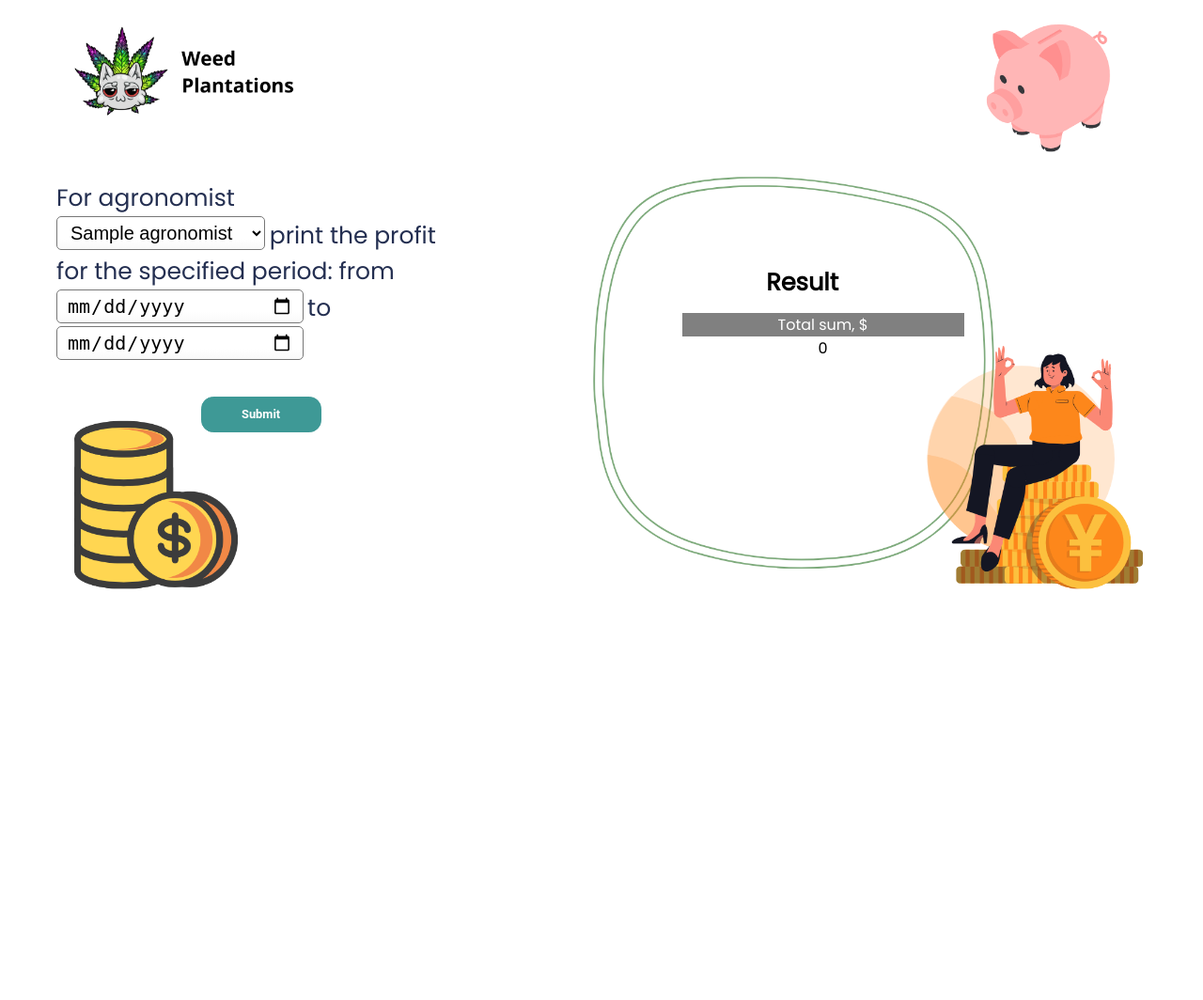
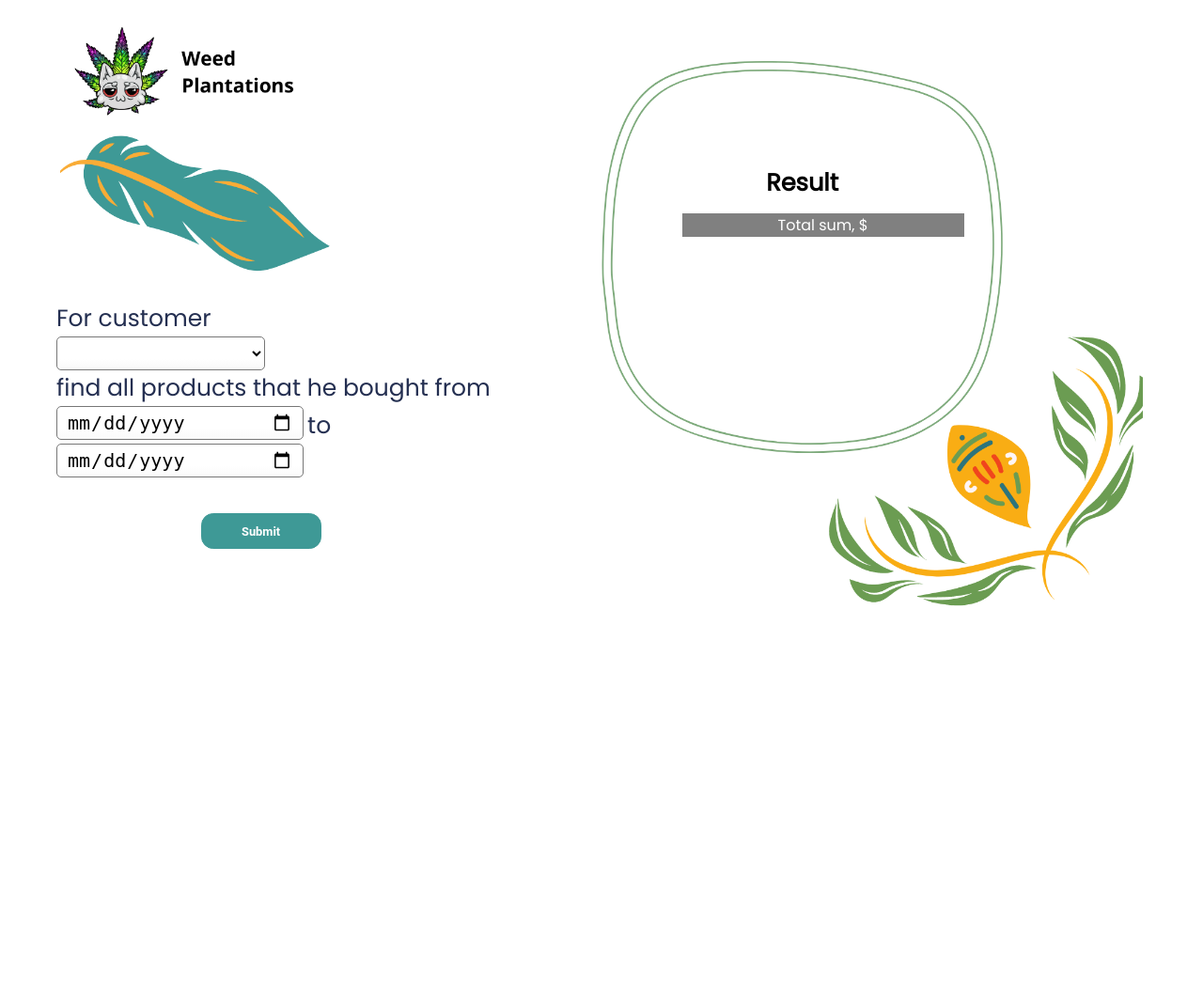
Before and after one commit to denysgerasymuk799/Databases-course-project, a Flask app: page /money2 in a window 1280 px wide. Shown: the whole page at 94% size. Before the commit the page ends 627 px from the top, so only its background shows below. Run offline with Flask 2, Linux system fonts and the light colour scheme; tables that the repository leaves empty hold one stand-in row (values such as "Sample post"); lists and menus that the app fills with data are empty; parts of the project's set-up code (start-up, migrations or seed data) failed here and were passed over.

Commit message:
fixed 5 page

```diff
--- a/app.py
+++ b/app.py
@@ -240,8 +240,6 @@ def request_page_action4():
     db.session.commit()
     db.session.close()
 
-    # print("request_page_action2", customer_values_sample)
-
     table_cols = ["agronomist_name"]
     if request.method == 'GET':
         return render_template("request4.html",
@@ -291,7 +289,7 @@ def request_page_action4():
 
         return render_template("request4.html",
                                agronomists_list=agronomists_list,
-                               selected_cust_id=data["agronomist_id"],
+                               selected_agronomist_id=data["agronomist_id"],
                                selected_from_date=data["from_date"],
                                selected_to_date=data["to_date"],
                                table_cols=table_cols,
--- a/templates/index.html
+++ b/templates/index.html
@@ -17,7 +17,7 @@
         <li><a href="./request2">For customer find all products that he bought from date to date</a></li>
         <li > <a href="./request3">For customer find all agronomists that conducted a degustation for him
             at least N times from date to date</a> </li>
-        <li><a href="./request4">For agronomist  find all agronomists with whom he went on a business trip
+        <li><a href="./request4">For agronomist find all agronomists with whom he went on a business trip
             from date to date</a></li>
         <li > <a href="./request5">For customer find all agronomists that conducted at least one degustation
             for him from date to date</a> </li>
--- a/templates/money2.html
+++ b/templates/money2.html
@@ -3,24 +3,23 @@
 <head>
     <meta charset="utf-8">
     <title>AppLab</title>
+
     <link href="../static/css/reset.css" rel="stylesheet" type="text/css">
-
     <link href="../static/css/fonts.css" rel="stylesheet" type="text/css">
-
     <link href="../static/css/request_styles.css" rel="stylesheet" type="text/css">
 
 </head>
 
-<body style="background-image: url('../static/images/money_page.png');">
+<body style="background-image: url('../static/images/request2.png');">
 
-<div class="wrapper">
-    <h1>For agronomist </h1>
+<div class="wrapper wrapper-2">
+    <h1>For customer </h1>
 
-    <form action="{{ url_for('money_page_action2') }}" method="post">
-        <select class="select" name="agronom_id" id="" onfocus='this.size=5;' onblur='this.size=1;'
+    <form action="{{ url_for('request_page_action2') }}" method="post">
+        <select class="select" name="cust_id" id="" class="form-control" onfocus='this.size=5;' onblur='this.size=1;'
                 onchange='this.size=1; this.blur();'>
-            {% for id, name in agronom_lst %}
-                {% if selected_agronomist_id == id %}
+            {% for id, name in customer_lst %}
+            {% if selected_cust_id == id %}
             <option value="{{ id }}" selected>{{ name }}</option>
             {% else %}
             <option value="{{ id }}">{{ name }}</option>
@@ -28,9 +27,8 @@
             {% endfor %}
         </select>
 
-        <h1> print the profit </h1>
+        <h1> find all products that he bought from </h1>
 
-        <h1> for the specified period: from </h1>
         {% if selected_from_date == "-" %}
         <input class="select" type="date" name="from_date" class="date-picker">
         {% else %}
@@ -48,7 +46,7 @@
             <input class="submit-btn" type="submit" name="submit_button" value="Submit">
         </div>
 
-        <div class="result-table">
+        <div class="result-table result-table2">
             <h2>Result</h2>
             <table cellspacing="0" cellpadding="0" border="0" width="325">
                 <tr>
@@ -64,9 +62,9 @@
                     <td>
                         <div style="width:320px; height:160px; overflow:auto;">
                             <table cellspacing="0" cellpadding="1" border="1" width="300">
-                                {% for sum in total_sum %}
+                                {% for name in products %}
                                 <tr>
-                                        <td class="cell">{{ sum }}</td>
+                                    <td class="cell">{{ name[0] }}</td>
                                 </tr>
                                 {% endfor %}
                             </table>
```
Also changed, not shown: templates/request4.html (+5 -6 lines). Lines whose indentation alone changed are shown as unchanged.
